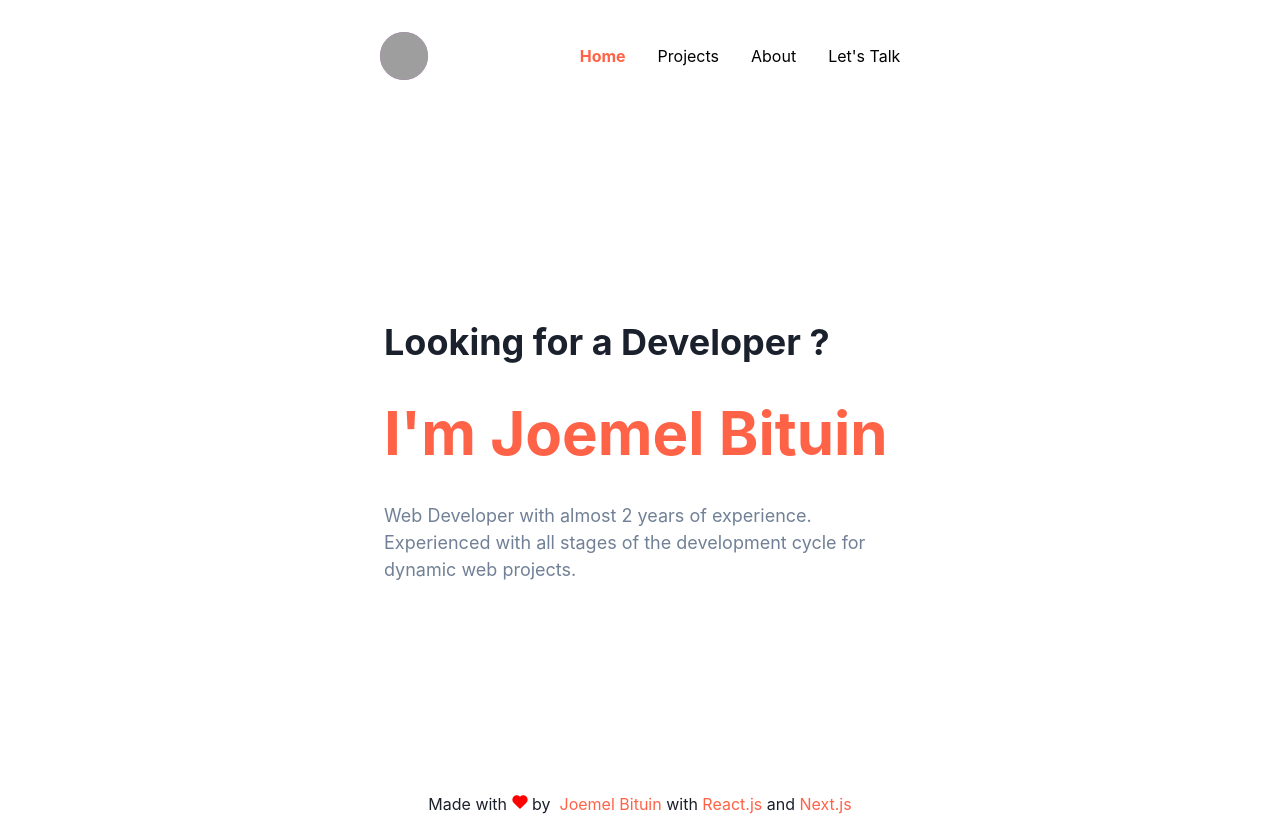
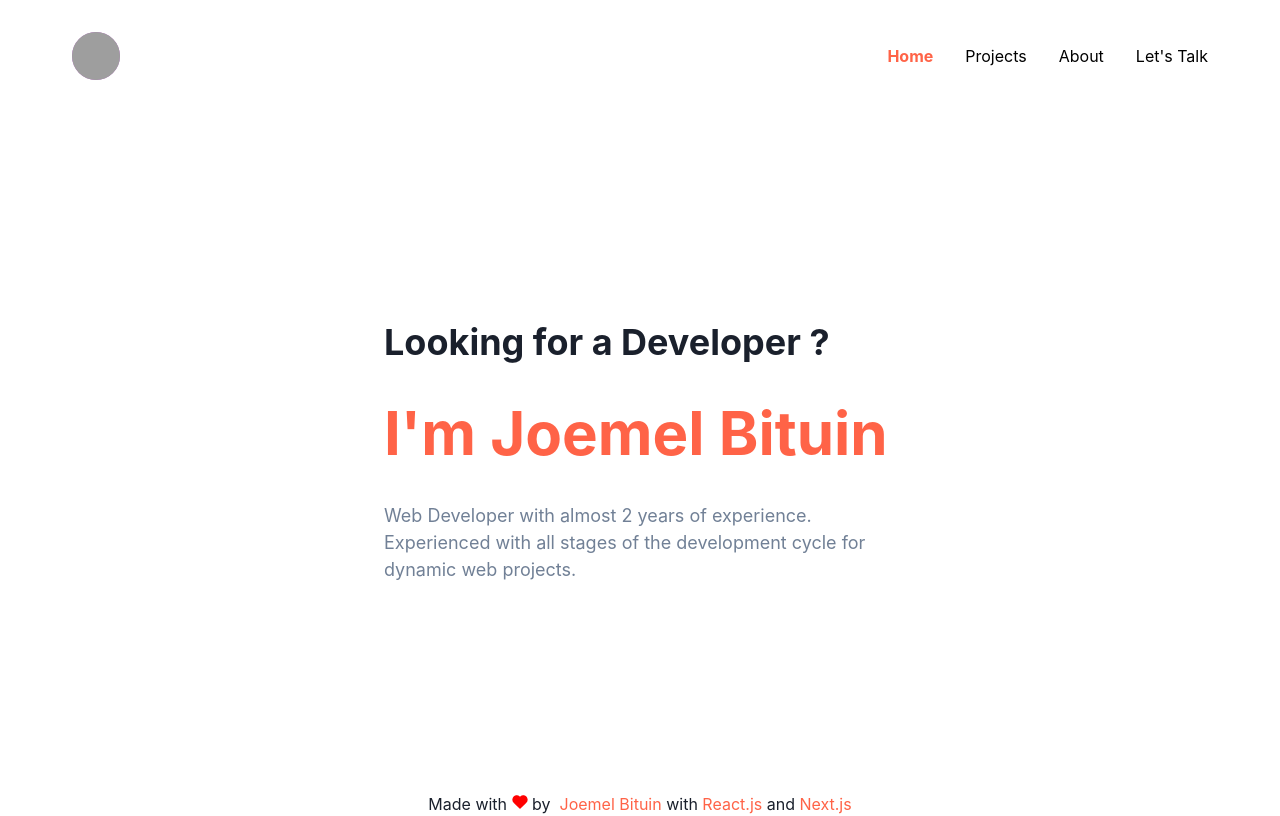
Before and after one commit to jBituin/joemelbituin, a Next.js app: page / in a window 1280 px wide. Built offline with nearby package versions, Linux system fonts and the light colour scheme; grey boxes are pictures that could not be loaded.

Commit message:
Add full width

```diff
--- a/components/Navbar/NavbarContainer.tsx
+++ b/components/Navbar/NavbarContainer.tsx
@@ -1,8 +1,8 @@
-import { Flex } from '@chakra-ui/react';
+import { Flex, Box } from '@chakra-ui/react';
 
 export const NavbarContainer: React.FC = ({ children, ...props }) => {
   return (
-    <header>
+    <Box w='100%'>
       <Flex
         as='nav'
         align='center'
@@ -16,6 +16,6 @@ export const NavbarContainer: React.FC = ({ children, ...props }) => {
       >
         {children}
       </Flex>
-    </header>
+    </Box>
   );
 };
```
